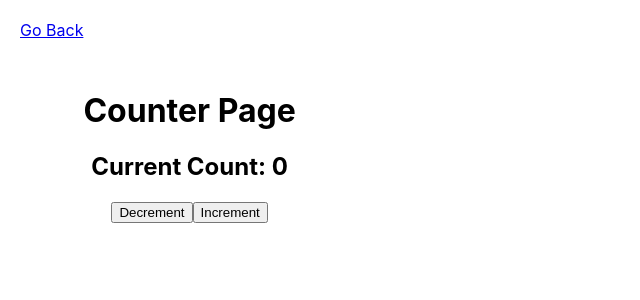
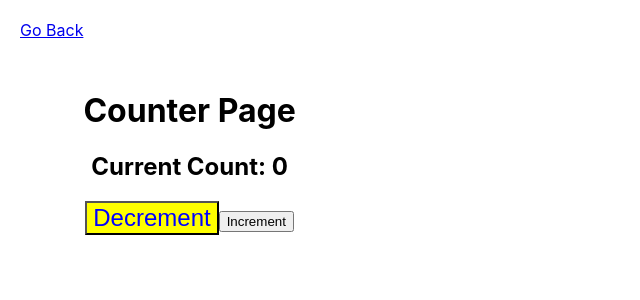
Before and after one commit to docia/rtk_query_practice, a React (Create React App) app: page /counter in a window 1280 px wide. Shown: the top 300 px of the page, without its empty margins (0-640 px from the left). Built offline with nearby package versions, Linux system fonts and the light colour scheme.

Commit message:
added inline style

```diff
--- a/src/features/components/TodoListContent.tsx
+++ b/src/features/components/TodoListContent.tsx
@@ -9,7 +9,6 @@ const TodoListContent: React.FC<TodoListContentProps> = ({
 	const { data: todos, isLoading, isSuccess, error } = useGetTodosQuery();
 
 	if (isLoading) {
-		debugger
 		return <p>Loading...</p>;
 	}
 
@@ -33,7 +32,6 @@ const TodoListContent: React.FC<TodoListContentProps> = ({
 	}
 
 	if (isSuccess && todos) {
-		console.log(todos);
 		return (
 			<div>
 				{todos.map((todo) => (
--- a/src/features/pages/CounterPage/CounterControls.tsx
+++ b/src/features/pages/CounterPage/CounterControls.tsx
@@ -5,7 +5,16 @@ const CounterControls = () => {
 
 	return (
 		<div>
-			<button onClick={decrement}>Decrement</button>
+			<button
+				onClick={decrement}
+				style={{
+					color: "blue",
+					background: "yellow",
+					fontSize: "24px",
+				}}
+			>
+				Decrement
+			</button>
 			<button onClick={increment}>Increment</button>
 		</div>
 	);
```
